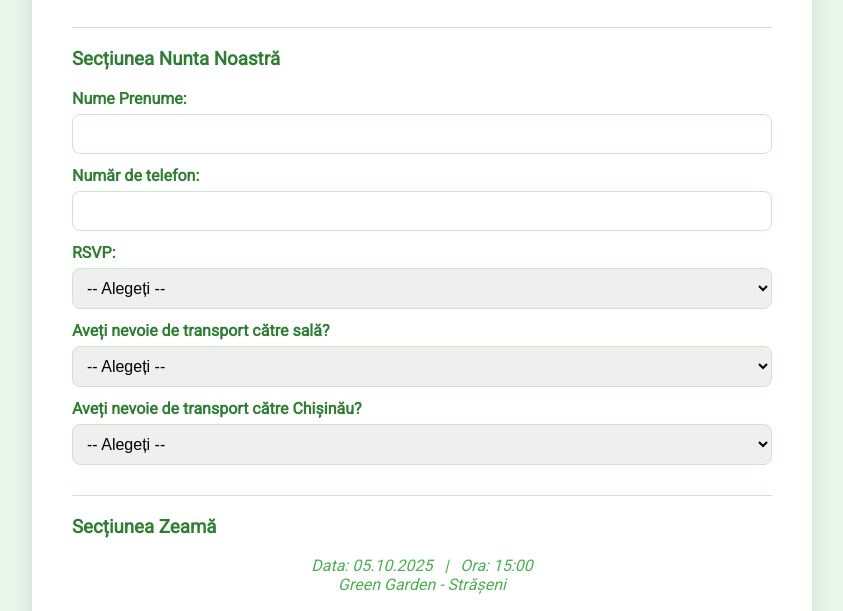
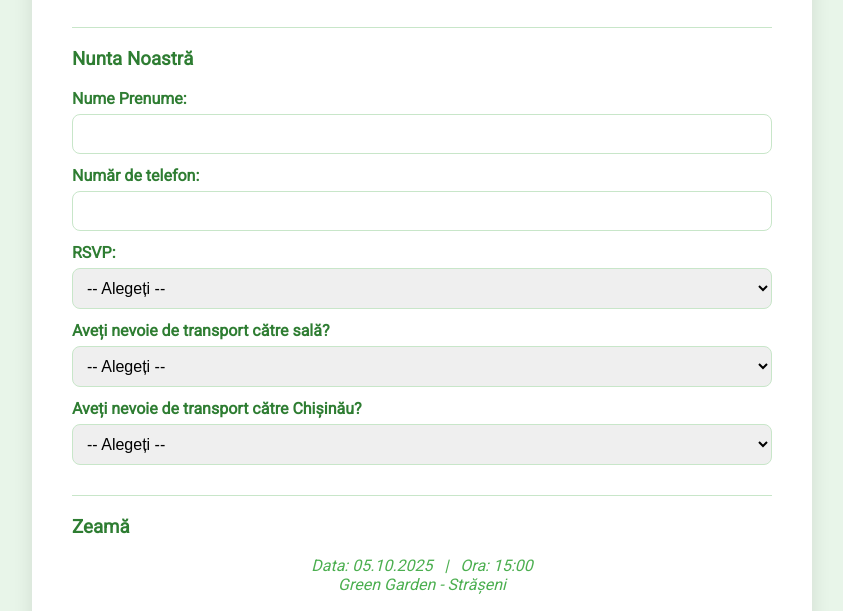
Before and after one commit to IonPislaru/Wedding-rsvp2, a plain HTML site: page index.html in a window 1280 px wide. Shown: the part 169-780 px from the top of the page, without its empty margins (218-1061 px from the left). Drawn offline with Linux system fonts and the light colour scheme.

Commit message:
Update index.html

```diff
--- a/index.html
+++ b/index.html
@@ -92,7 +92,7 @@
     </div>
 
     <form id="rsvpForm">
-      <h3>Secțiunea Nunta Noastră</h3>
+      <h3>Nunta Noastră</h3>
 
       <label for="nameNunta">Nume Prenume:</label>
       <input type="text" id="nameNunta" name="nameNunta" required>
@@ -121,7 +121,7 @@
         <option value="Nu">Nu</option>
       </select>
 
-      <h3>Secțiunea Zeamă</h3>
+      <h3>Zeamă</h3>
       <div class="event-header">
         Data: 05.10.2025 &nbsp; | &nbsp; Ora: 15:00 <br>
         Green Garden - Strășeni
```
